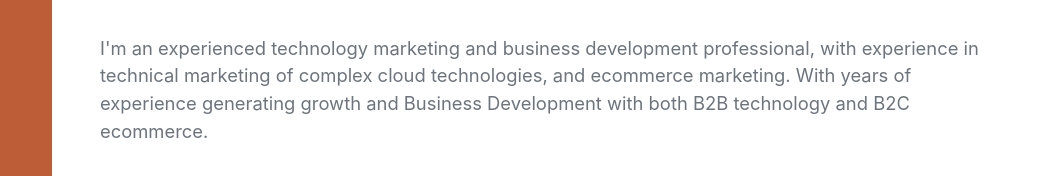
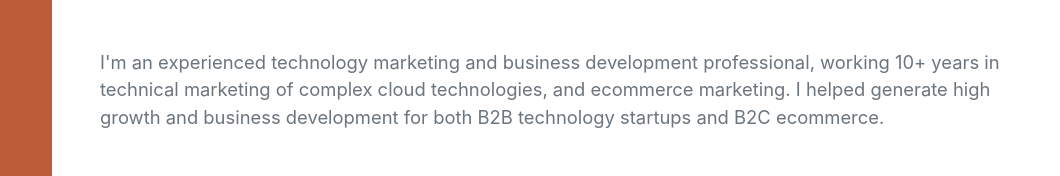
Before and after one commit to Ilanad/ilanadler, a website: page src/pug/index.pug in a window 1280 px wide. Shown: the part 348-524 px from the top of the page, 220-1280 px from the left. Drawn offline with nearby package versions, Linux system fonts and the light colour scheme; files that its build step writes are made by us from their sources; files whose address does not match are found by name; a web font is replaced by a local one.

Commit message:
Update index.pug

```diff
--- a/src/pug/index.pug
+++ b/src/pug/index.pug
@@ -29,7 +29,7 @@ html(lang='en')
             a.navbar-brand.js-scroll-trigger(href='#page-top')
                 span.d-block.d-lg-none Ilan Adler
                 span.d-none.d-lg-block
-                    img.img-fluid.img-profile.rounded-circle.mx-auto.mb-2(src='https://github.com/Ilanad/ilanadler/blob/main/assets/img/profile.jpg', alt='')
+                    img.img-fluid.img-profile.rounded-circle.mx-auto.mb-2(src='assets/img/profile.jpg', alt='Ilan Adler')
             button.navbar-toggler(type='button', data-toggle='collapse', data-target='#navbarSupportedContent', aria-controls='navbarSupportedContent', aria-expanded='false', aria-label='Toggle navigation')
                 span.navbar-toggler-icon
             #navbarSupportedContent.collapse.navbar-collapse
@@ -62,8 +62,8 @@ html(lang='en')
                         | Tel Aviv, Israel ·
                         a(href='') Ilan.Shalhevet at gmail dot com
                     p.lead.mb-5
-                        | I'm an experienced technology marketing and business development professional, with experience in technical marketing of complex cloud technologies, and ecommerce marketing.
-                        | With years of experience generating growth and Business Development with both B2B technology and B2C ecommerce.
+                        | I'm an experienced technology marketing and business development professional, working 10+ years in technical marketing of complex cloud technologies, and ecommerce marketing.
+                        | I helped generate high growth and business development for both B2B technology startups and B2C ecommerce.
                     .social-icons
                         a.social-icon(href='https://www.linkedin.com/in/adlerilan/')
                             i.fab.fa-linkedin-in
```
